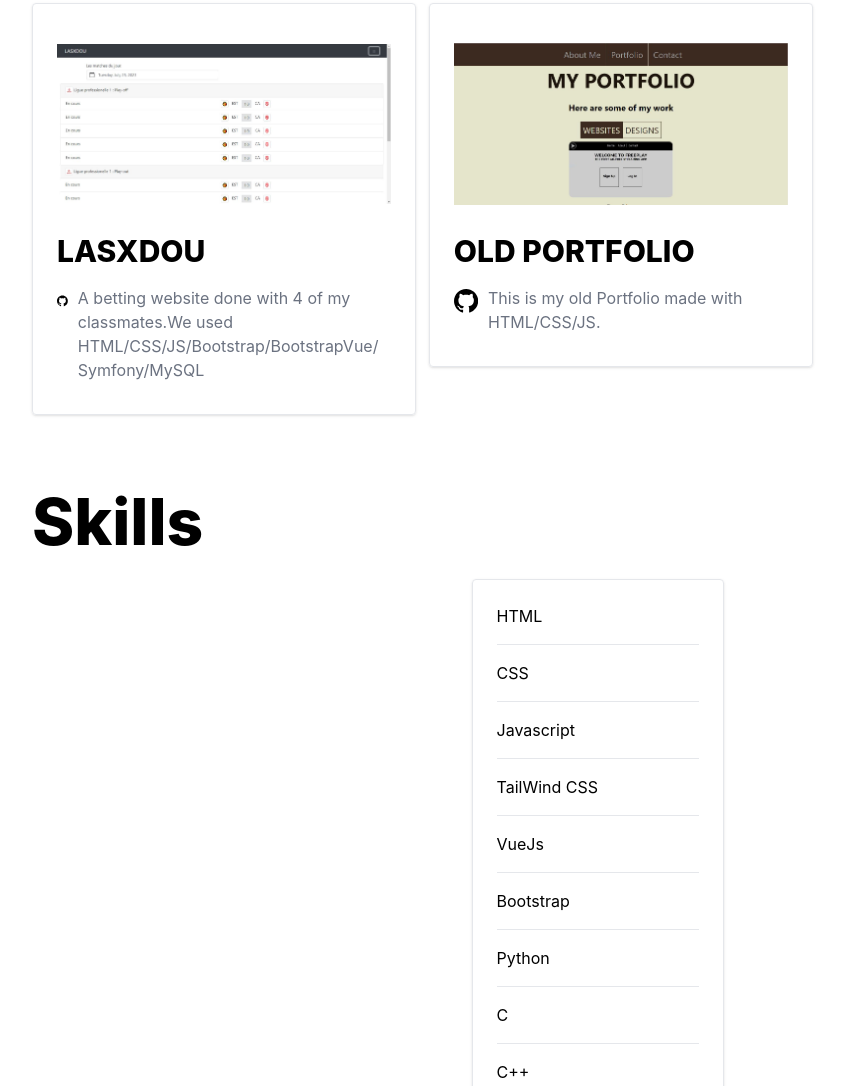
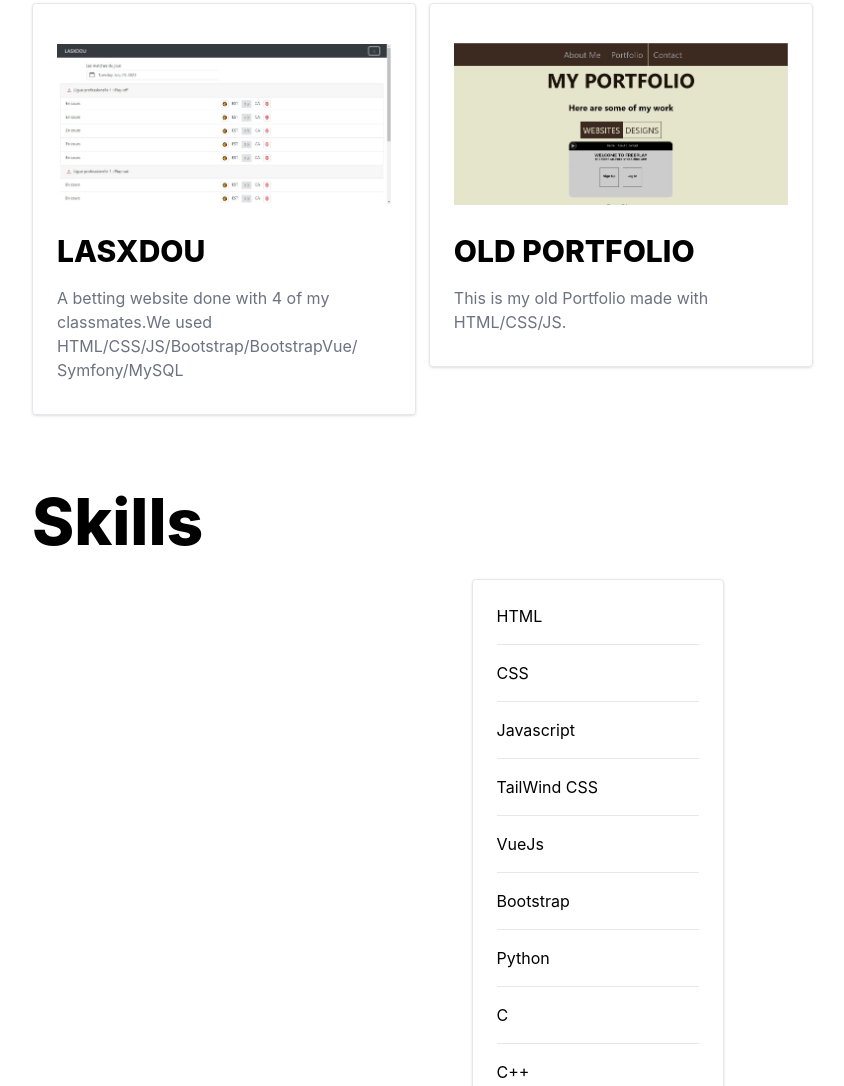
Before and after one commit to anasneji2002/Portfolio, a plain HTML site: page index.html in a window 1280 px wide. Shown: the part 864-1950 px from the top of the page, without its empty margins (42-886 px from the left). Drawn offline with nearby package versions, Linux system fonts and the light colour scheme.

Commit message:
removing github logo in the project container

```diff
--- a/index.html
+++ b/index.html
@@ -222,19 +222,6 @@
                   LASXDOU
                 </h1>
                 <div style="display: flex; flex-direction: row; gap: 10px">
-
-                    <svg
-                      xmlns="http://www.w3.org/2000/svg"
-                      width="30"
-                      height="30"
-                      fill="currentColor"
-                      class="bi bi-github"
-                      viewBox="0 0 16 16"
-                    >
-                      <path
-                        d="M8 0C3.58 0 0 3.58 0 8c0 3.54 2.29 6.53 5.47 7.59.4.07.55-.17.55-.38 0-.19-.01-.82-.01-1.49-2.01.37-2.53-.49-2.69-.94-.09-.23-.48-.94-.82-1.13-.28-.15-.68-.52-.01-.53.63-.01 1.08.58 1.23.82.72 1.21 1.87.87 2.33.66.07-.52.28-.87.51-1.07-1.78-.2-3.64-.89-3.64-3.95 0-.87.31-1.59.82-2.15-.08-.2-.36-1.02.08-2.12 0 0 .67-.21 2.2.82.64-.18 1.32-.27 2-.27.68 0 1.36.09 2 .27 1.53-1.04 2.2-.82 2.2-.82.44 1.1.16 1.92.08 2.12.51.56.82 1.27.82 2.15 0 3.07-1.87 3.75-3.65 3.95.29.25.54.73.54 1.48 0 1.07-.01 1.93-.01 2.2 0 .21.15.46.55.38A8.012 8.012 0 0 0 16 8c0-4.42-3.58-8-8-8z"
-                      />
-                    </svg>
                   <p class="mb-2 text-gray-500 dark:text-gray-400">
                     A betting website done with 4 of my classmates.We used
                     HTML/CSS/JS/Bootstrap/BootstrapVue/ Symfony/MySQL
@@ -271,18 +258,6 @@
                   OLD PORTFOLIO
                 </h1>
                 <div style="display: flex; flex-direction: row; gap: 10px">
-                    <svg
-                      xmlns="http://www.w3.org/2000/svg"
-                      width="30"
-                      height="30"
-                      fill="currentColor"
-                      class="bi bi-github"
-                      viewBox="0 0 16 16"
-                    >
-                      <path
-                        d="M8 0C3.58 0 0 3.58 0 8c0 3.54 2.29 6.53 5.47 7.59.4.07.55-.17.55-.38 0-.19-.01-.82-.01-1.49-2.01.37-2.53-.49-2.69-.94-.09-.23-.48-.94-.82-1.13-.28-.15-.68-.52-.01-.53.63-.01 1.08.58 1.23.82.72 1.21 1.87.87 2.33.66.07-.52.28-.87.51-1.07-1.78-.2-3.64-.89-3.64-3.95 0-.87.31-1.59.82-2.15-.08-.2-.36-1.02.08-2.12 0 0 .67-.21 2.2.82.64-.18 1.32-.27 2-.27.68 0 1.36.09 2 .27 1.53-1.04 2.2-.82 2.2-.82.44 1.1.16 1.92.08 2.12.51.56.82 1.27.82 2.15 0 3.07-1.87 3.75-3.65 3.95.29.25.54.73.54 1.48 0 1.07-.01 1.93-.01 2.2 0 .21.15.46.55.38A8.012 8.012 0 0 0 16 8c0-4.42-3.58-8-8-8z"
-                      />
-                    </svg>
                   <p class="mb-2 text-gray-500 dark:text-gray-400">
                     This is my old Portfolio made with HTML/CSS/JS.
                   </p>
```
